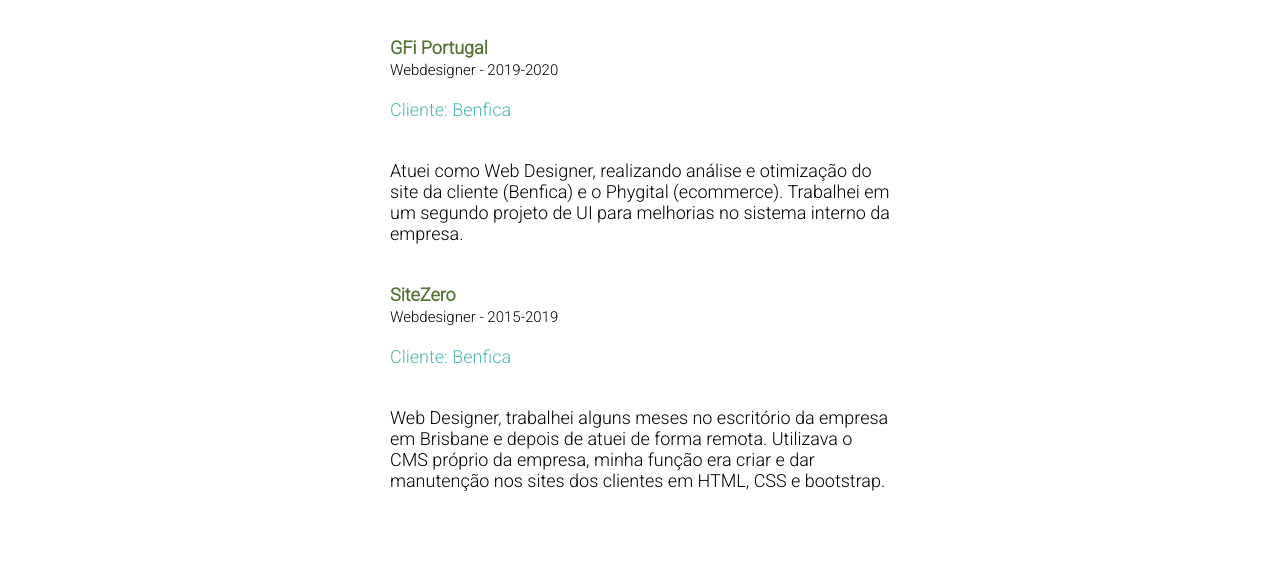
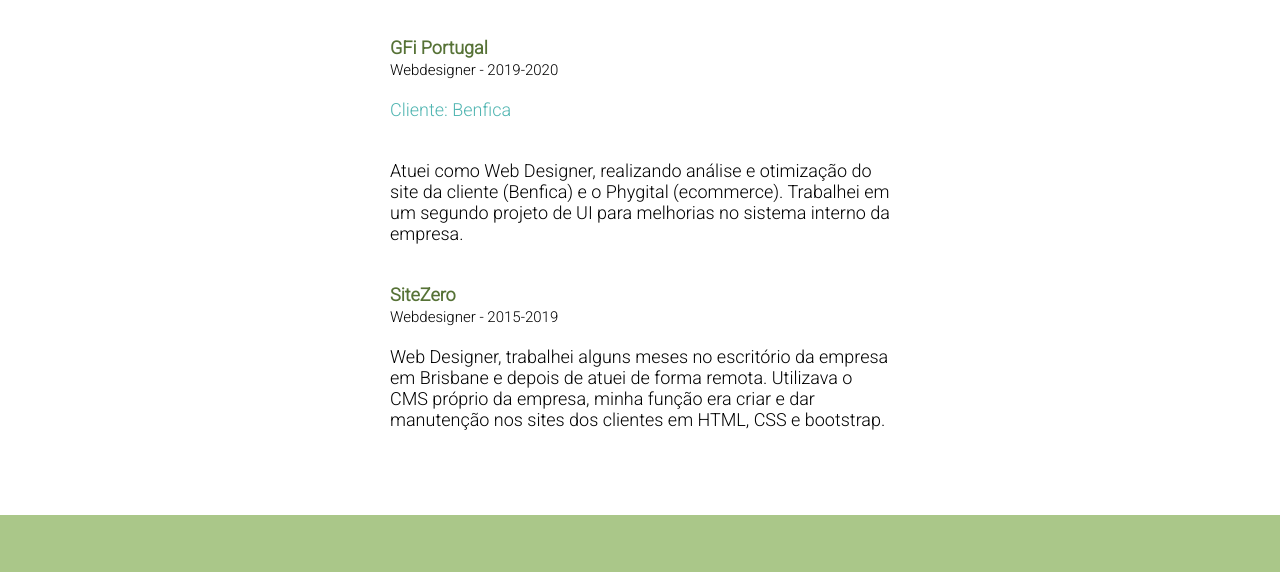
Before and after one commit to pateugenia/meu-repo, a plain HTML site: page index.html in a window 1280 px wide. Shown: the part 1264-1836 px from the top of the page. Drawn offline with Linux system fonts and the light colour scheme.

Commit message:
Projeto Final

```diff
--- a/index.html
+++ b/index.html
@@ -90,7 +90,6 @@
                 <li>
                     <h4>SiteZero</h4>
                     <small>Webdesigner - 2015-2019</small>
-                    <a href="https://sitezero.com.au" target="_blank"><p>Cliente: Benfica</p></a>
                     <p class="subparagrafo">
                     Web Designer, trabalhei alguns meses no escritório da empresa em Brisbane e depois de atuei de forma remota.
                     Utilizava o CMS próprio da empresa, minha função era criar e dar manutenção nos sites dos clientes em HTML, CSS e bootstrap.
```
